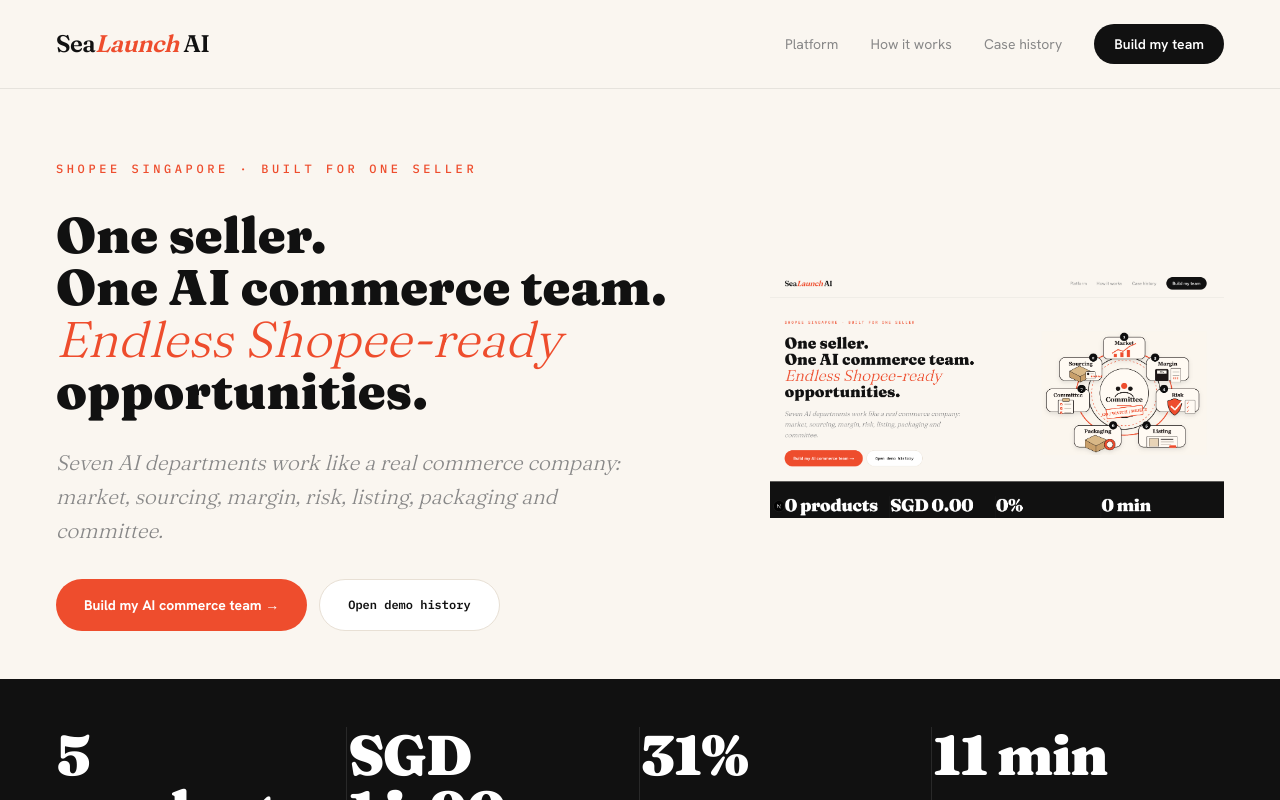
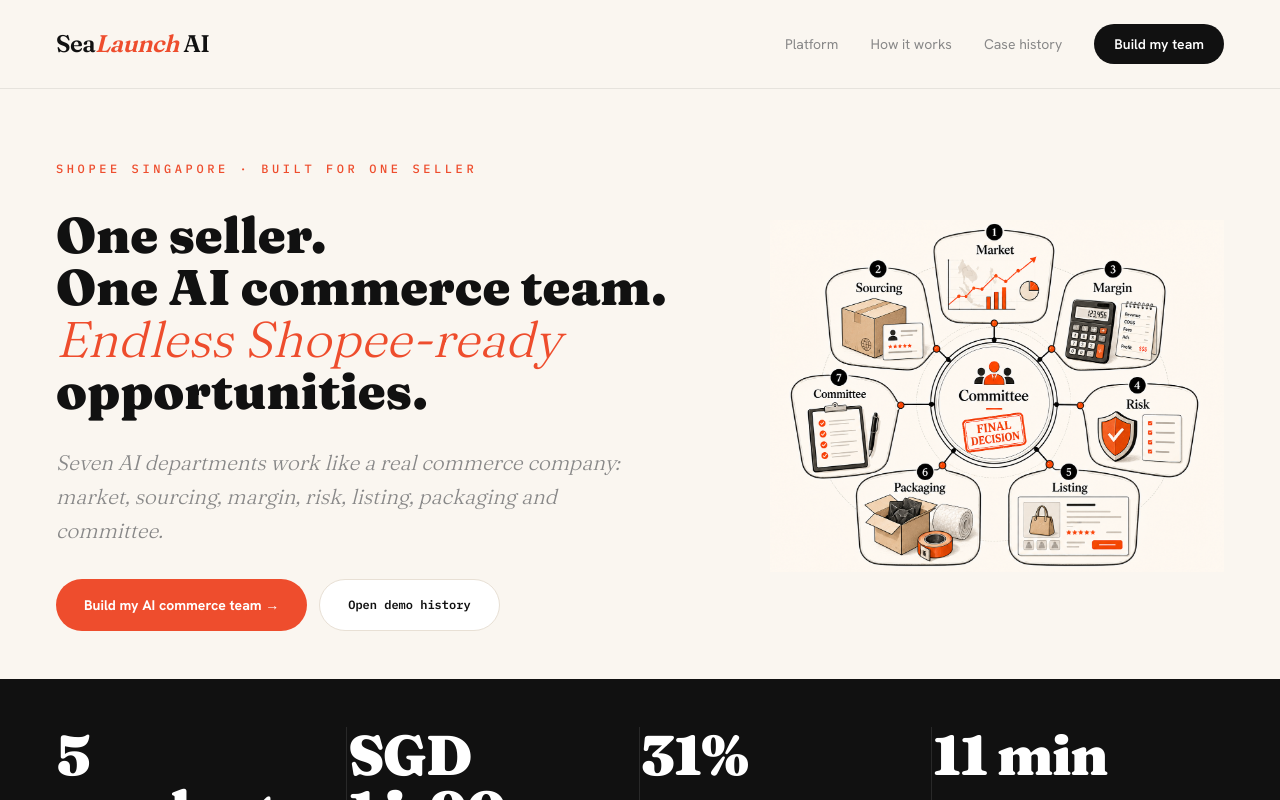
Before and after one commit to mayimian123/CodexHackathon_SEALaunch, a Next.js app: page / in a window 1280 px wide. Shown: the top 800 px of the page. Built offline with nearby package versions, Linux system fonts and the light colour scheme.

Commit message:
fix: use clean department hero image

```diff
--- a/src/app/page.tsx
+++ b/src/app/page.tsx
@@ -111,10 +111,10 @@
         </div>
         <motion.div variants={staggerItem} className="relative flex justify-end">
           <Image
-            src="/assets/sealaunch-departments-hero.png"
+            src="/assets/sealaunch-departments-clean.png"
             alt="SeaLaunch AI department map"
-            width={2922}
-            height={1566}
+            width={1426}
+            height={1103}
             priority
             className="w-full max-w-[620px] bg-transparent object-contain xl:max-w-[700px]"
           />
```
Also changed, not shown: public/assets/sealaunch-departments-clean.png (added), public/assets/sealaunch-departments-hero.png (deleted).
